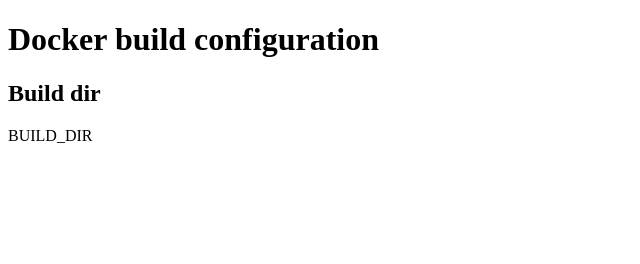
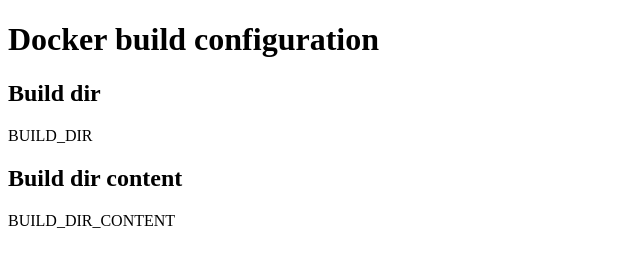
Before and after one commit to ffsws/docker-build-diag, a plain HTML site: page index.html in a window 1280 px wide. Shown: the whole page, without its empty margins (0-640 px from the left). Drawn offline with Linux system fonts and the light colour scheme.

Commit message:
added build dir content info to index.html

```diff
--- a/index.html
+++ b/index.html
@@ -6,9 +6,11 @@
     </head>
     <body>
         <h1>Docker build configuration</h1>
+
         <h2>Build dir</h2>
-        <p>
-            BUILD_DIR
-        </p>
+        <p>BUILD_DIR</p>
+
+        <h2>Build dir content</h2>
+        <p>BUILD_DIR_CONTENT</p>
     </body>
 </html>
```
Also changed, not shown: 1 other file.
